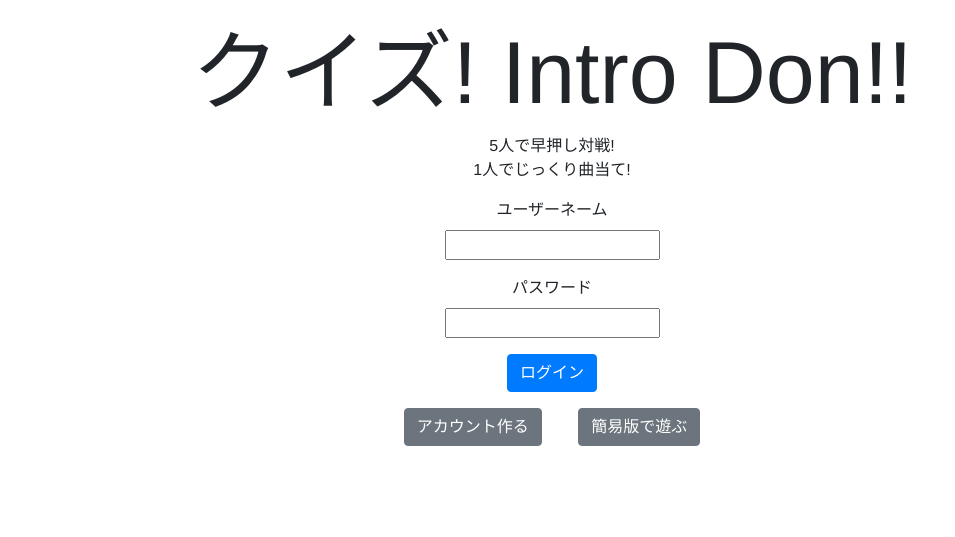
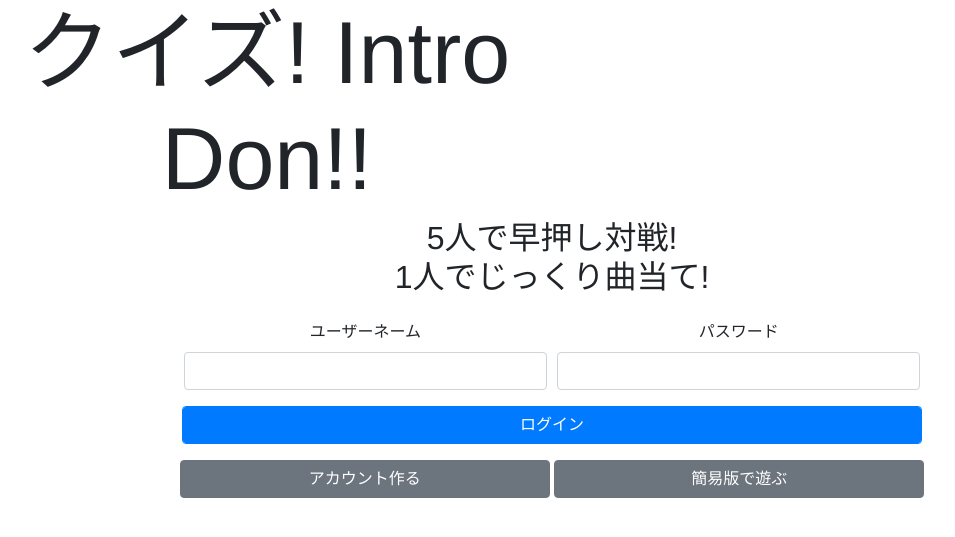
Before and after one commit to akiraseto/introdon, a Flask app: page / in a window 1280 px wide. Shown: the part 56-593 px from the top of the page, without its empty margins (88-1043 px from the left). Run offline with Flask 2, Linux system fonts and the light colour scheme; some libraries are stand-ins or nearby versions; some web fonts are replaced.

Commit message:
デザインPC indexページを修正

```diff
--- a/introdon/static/style.css
+++ b/introdon/static/style.css
@@ -1,9 +1,5 @@
 .card {
   margin: 0.25rem;
-}
-
-.introdon-body {
-  padding: 1.25em;
 }
 
 * {
--- a/introdon/templates/_render_field.html
+++ b/introdon/templates/_render_field.html
@@ -1,14 +1,12 @@
 {% macro render_field(field) %}
-  <div class="form-group">
+  <div class="form-group col-4">
     <label for="{{ field.name }}">{{ field.label.text }}</label>
-    <div>
-      {{ field(**kwargs)|safe }}
-      <ul>
-        {% for error in field.errors %}
-          <li style="color:red;">{{ error }}</li>
-        {% endfor %}
-      </ul>
-    </div>
+    {{ field(**kwargs)|safe }}
+    <ul class="list-group list-group-flush text-left small">
+      {% for error in field.errors %}
+        <li class="list-group-item text-danger">{{ error }}</li>
+      {% endfor %}
+    </ul>
   </div>
 
 {% endmacro %}
--- a/introdon/templates/layout.html
+++ b/introdon/templates/layout.html
@@ -15,7 +15,10 @@
 <link href="{{ url_for('static', filename='style.css') }}" rel=stylesheet>
 
 <div class="container">
-  <nav class="navbar navbar-expand-lg navbar-light bg-light">
+  <div class="row">
+    <div class="col-12">
+
+      <nav class="navbar navbar-expand-sm navbar-light bg-light rounded-bottom">
         <a class="navbar-brand" href="{{ url_for('index') }}"><i class="fas fa-microphone-alt fa-fw"></i>Intro
           Don</a>
         <button aria-controls="navbarNav" aria-expanded="false" aria-label="Toggle navigation" class="navbar-toggler"
@@ -41,6 +44,9 @@
           </ul>
         </div>
       </nav>
+    </div>
+  </div>
+
 
   {% with messages = get_flashed_messages() %}
     {% if messages %}
@@ -55,9 +61,7 @@
     {% endif %}
   {% endwith %}
 
-  <div class="introdon-body">
   {% block body %}{% endblock %}
-  </div>
 
 </div>
 
--- a/introdon/templates/users/index.html
+++ b/introdon/templates/users/index.html
@@ -1,33 +1,37 @@
 {% from "_render_field.html" import render_field %}
 {% extends "layout.html" %}
 {% block body %}
-  <div class="container text-center">
+  <div class="text-center">
 
-    <h1 class="display-2">クイズ! Intro Don!!</h1>
-
-    {#  todo:レイアウト整える#}
-    <div>
-      <p>5人で早押し対戦!<br>
-        1人でじっくり曲当て!</p>
+    <div class="row">
+      <h1 class="display-2 col-12 col-lg-6">クイズ! Intro Don!!</h1>
+      <div class="col-12">
+        <h2>5人で早押し対戦!<br>
+          1人でじっくり曲当て!</h2>
+      </div>
     </div>
 
-    <form action="{{ url_for('index') }}" method="POST">
+    <form action="{{ url_for('index') }}" method="POST" class="mt-3 mb-3">
       {{ form.csrf_token }}
 
-      {{ render_field(form.username ) }}
+      <div class="form-row justify-content-center">
+        {{ render_field(form.username, class='form-control' ) }}
+        {{ render_field(form.password, class='form-control' ) }}
+      </div>
 
-      {{ render_field(form.password ) }}
+      <div class="form-group">
+        <button class="btn btn-primary col-8 form-control" type="submit">ログイン</button>
+      </div>
 
-      <button class="btn btn-primary" type="submit">ログイン</button>
+
+      <div class="form-group justify-content-center">
+        <button class="col-4 btn btn-secondary" onclick="location.href='{{ url_for('create_user') }}'">アカウント作る
+        </button>
+
+        <button class="col-4 btn btn-secondary" onclick="location.href='{{ url_for('setting_game') }}'">簡易版で遊ぶ
+        </button>
+      </div>
     </form>
-
-    <button class="btn btn-secondary m-3 inline" onclick="location.href='{{ url_for('create_user') }}'">
-      アカウント作る
-    </button>
-
-    <button class="btn btn-secondary m-3 inline" onclick="location.href='{{ url_for('setting_game') }}'">
-      簡易版で遊ぶ
-    </button>
 
   </div>
 {% endblock %}
```
Lines whose indentation alone changed are shown as unchanged.
